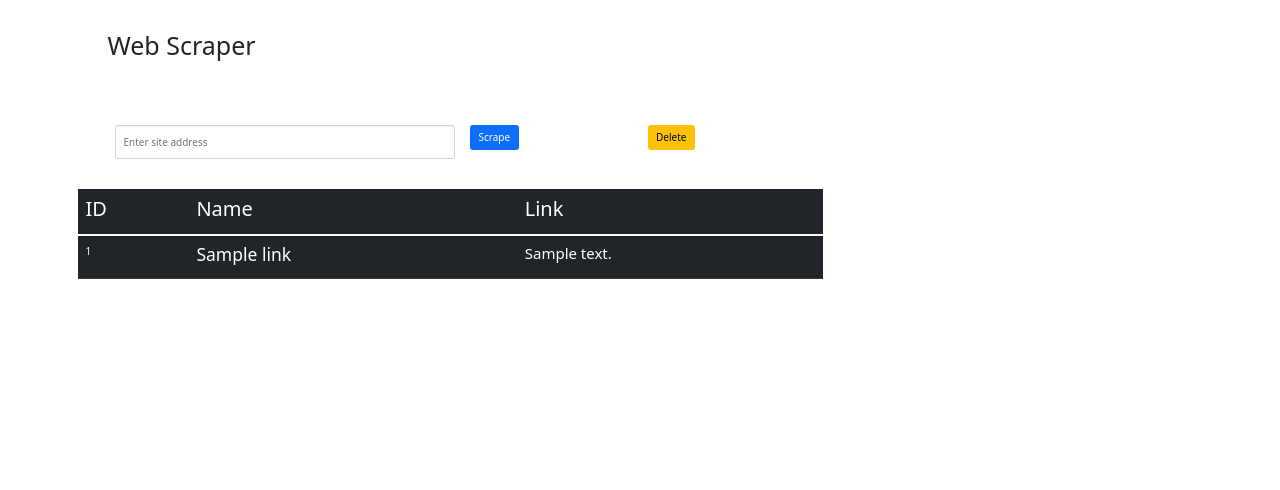
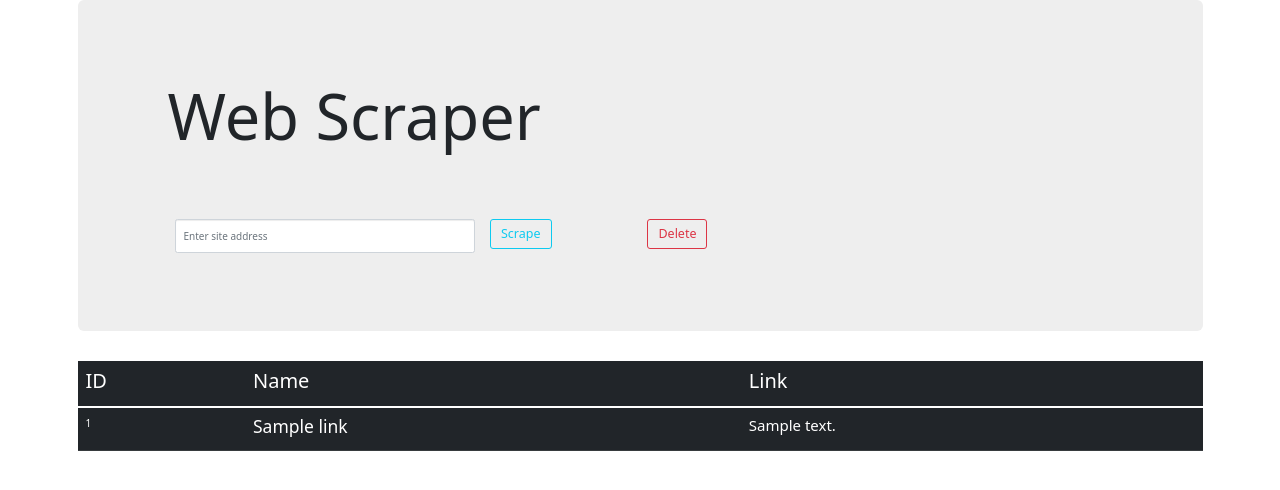
Before and after one commit to Susheel99/Web-Scraper, a Django app: page / in a window 1280 px wide. Shown: the top 490 px of the page. Run offline with Django 3.2, Linux system fonts and the light colour scheme; tables that the repository leaves empty hold one stand-in row (values such as "Sample post"); some libraries are stand-ins or nearby versions.

Commit message:
aws deployment changes

```diff
--- a/myapp/templates/myapp/result.html
+++ b/myapp/templates/myapp/result.html
@@ -9,9 +9,10 @@
   </head>
   <body>
     <div class="container">
+      <div class="jumbotron">
         <div class="row">
           <div class="col-md-12 m-5">
-          <h1>Web Scraper</h1>
+            <h1 class="display-2">Web Scraper</h1>
           </div>
 
         </div>
@@ -22,12 +23,13 @@
               <input class="form-control" type="text" id="site" name="site" value="" placeholder="Enter site address">
               </div>
               <div class="col-md-2">
-              <button class="btn btn-primary" type="submit" name="button">Scrape</button>
+                <button class="btn btn-outline-info btn-lg" type="submit" name="button">Scrape</button>
 
               </div>
             </form>
             <div class="col-md-6">
-            <a class="btn btn-warning" href="/delete">Delete</a>
+
+              <a class="btn btn-outline-danger btn-lg" href="/delete">Delete</a>
             </div>
 
 
@@ -36,9 +38,11 @@
         </div>
 
       </div>
+    </div>
+
     <div class="container">
       <div class="row">
-        <div class="col-md-8">
+        <div class="col-md-12">
           <table class="table  table-dark">
             <thead class="thead-dark">
               <tr>
@@ -49,6 +53,7 @@
               </tr>
             </thead>
             <tbody>
+
               {% for link in data %}
               <tr>
                 <td>{{link.id}}</td>
```
Also changed, not shown: 4 other files. Lines whose indentation alone changed are shown as unchanged.
